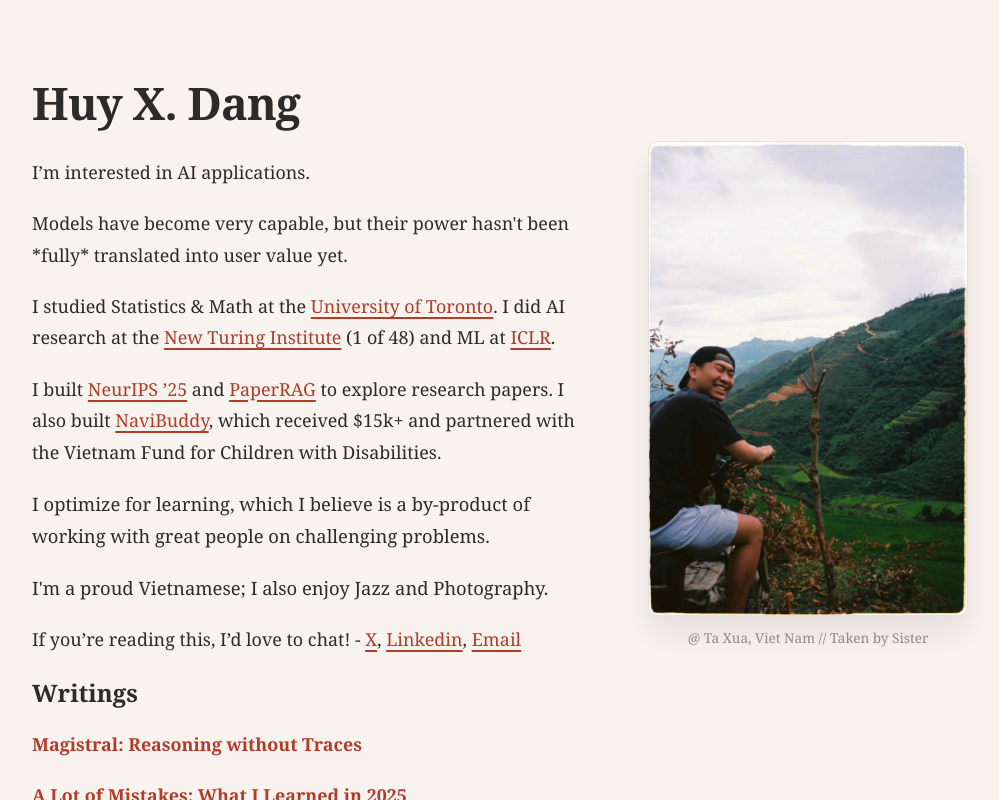
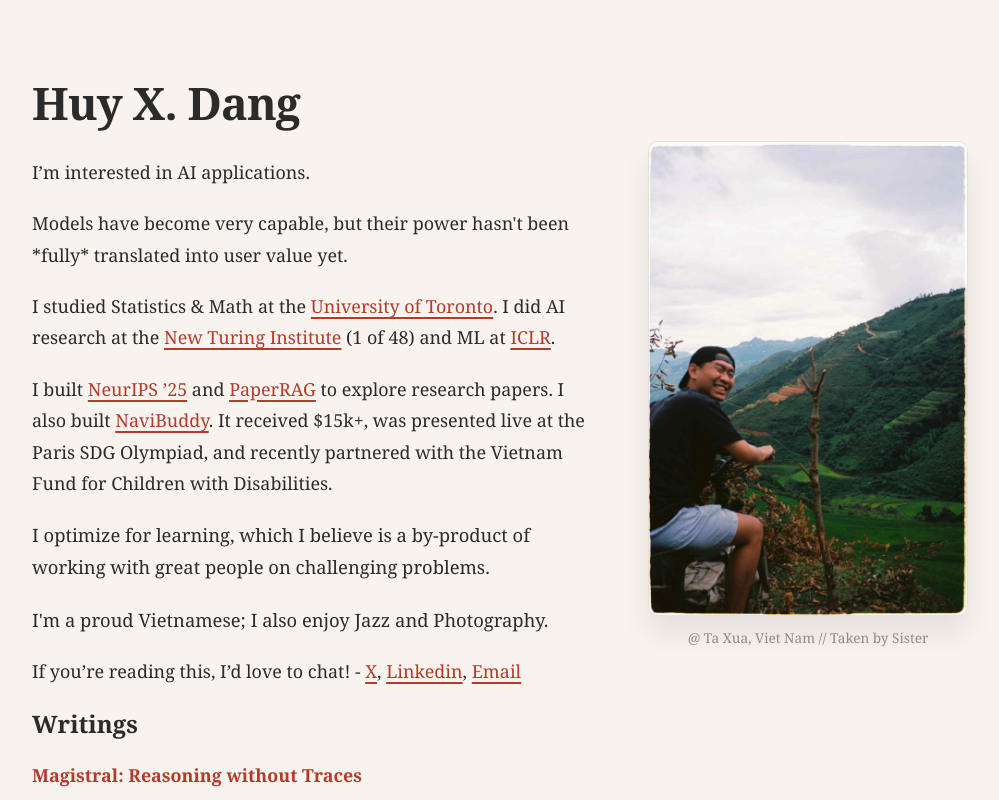
Before and after one commit to huyxdang/personal-website, a React (Create React App) app: page / in a window 1280 px wide. Shown: the whole page, without its empty margins (140-1139 px from the left). Built offline with nearby package versions, Linux system fonts and the light colour scheme.

Commit message:
SDG Olympiad

```diff
--- a/src/components/Main.js
+++ b/src/components/Main.js
@@ -77,9 +77,9 @@ function About() {
                 className="accent-link"
               >
                 NaviBuddy
-              </a>{", "}
-              which received $15k+ and partnered with the Vietnam Fund for Children
-              with Disabilities.
+              </a>{". "}
+              It received $15k+, was presented live at the Paris SDG Olympiad,
+              and recently partnered with the Vietnam Fund for Children with Disabilities.
             </p>
 
             <p className="belief">
```
